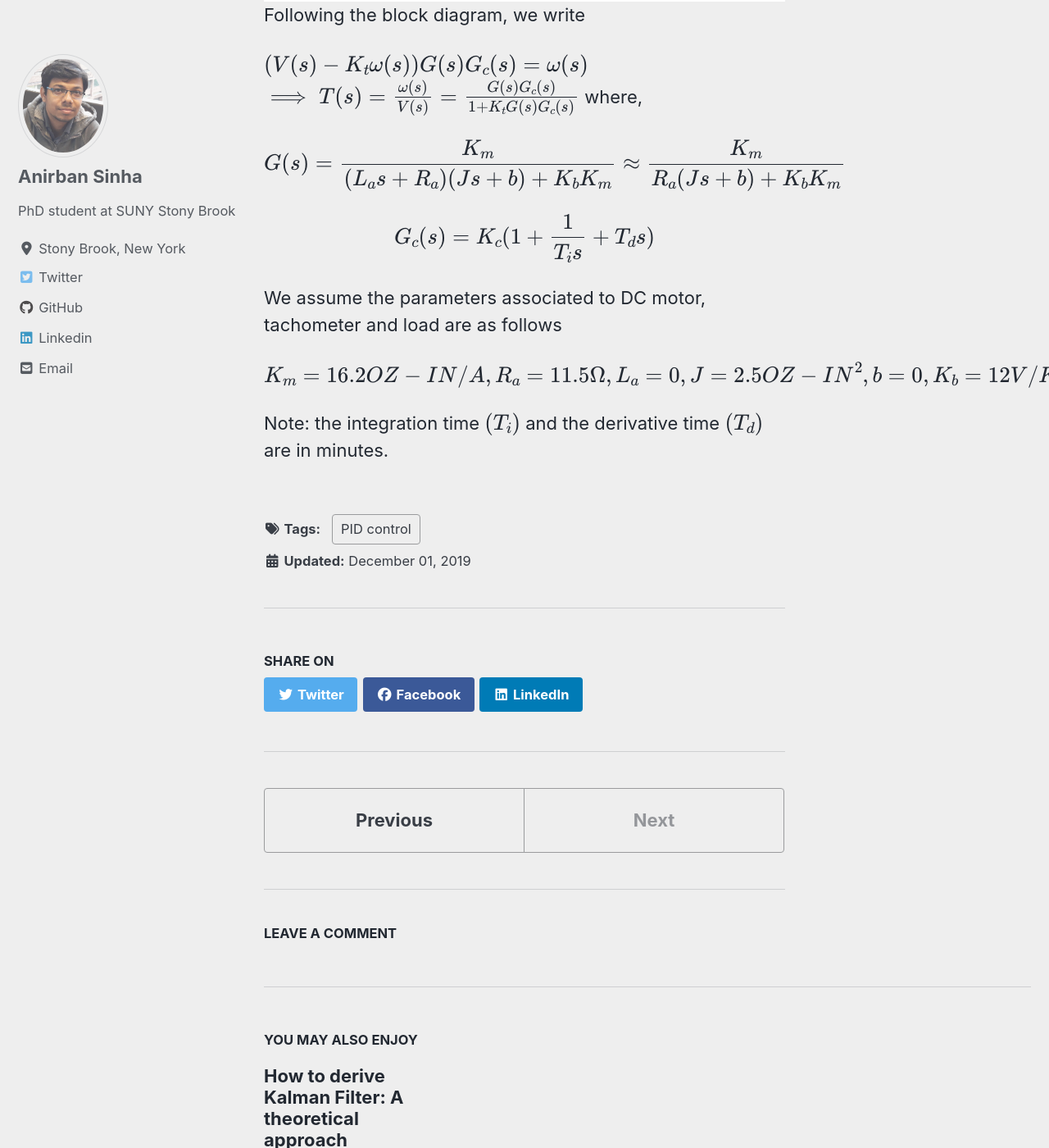
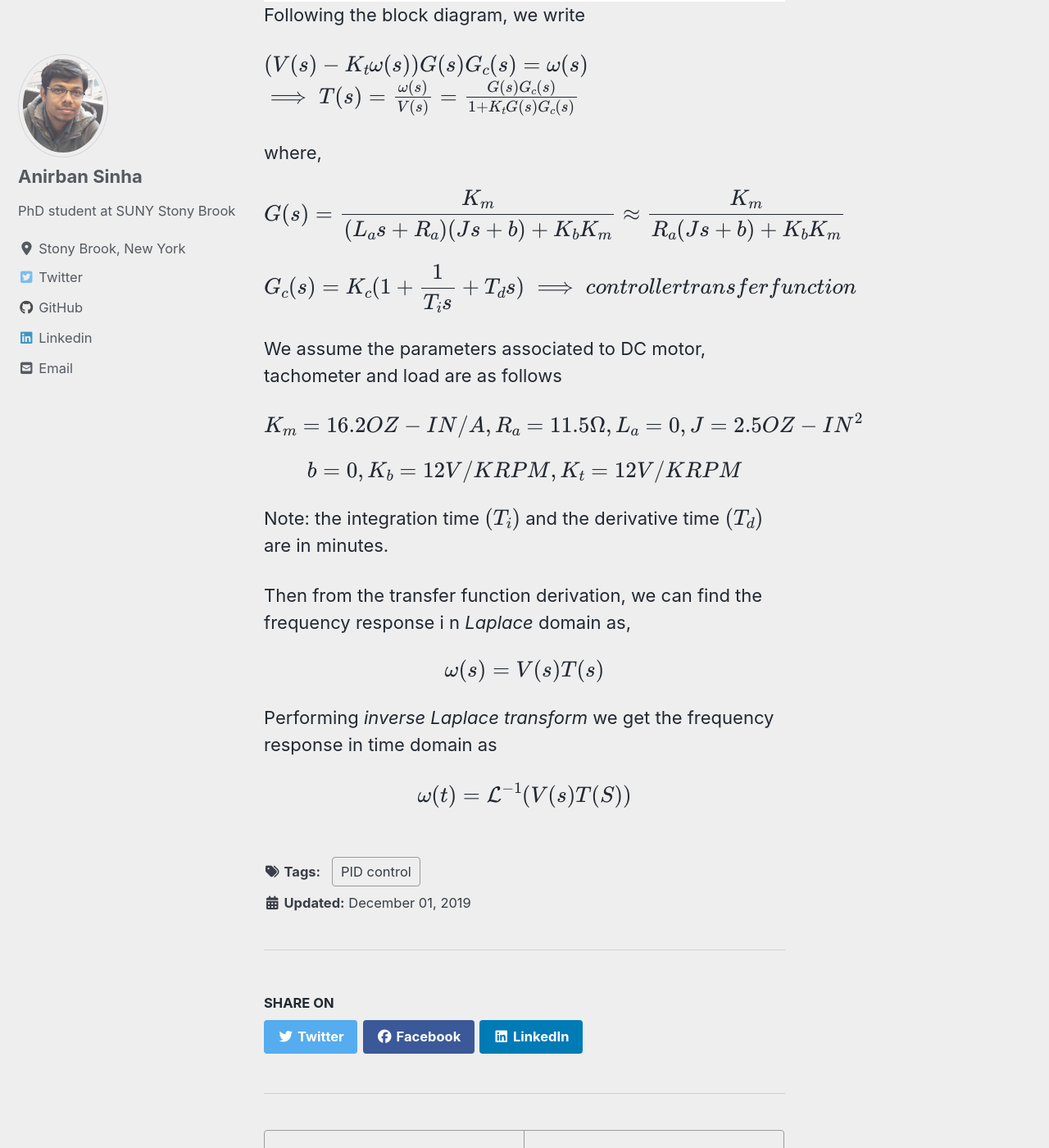
Before and after one commit to mattsinbot/mattsinbot.github.io, a Jekyll site: the page built from _posts/2019-12-3-PID.md, in a window 1280 px wide and 1400 px high, scrolled down 2631 px. Shown: the whole window at 82% size. Built offline with Jekyll 4.4.1, drawn with Linux system fonts in a browser that asks for light colours; cached includes are drawn as plain includes; nearby versions of some CDN libraries; formulas are drawn with MathJax 3; comment, search, counter and statistics services are not loaded.

Commit message:
pid post updated

```diff
--- a/_posts/2019-12-3-PID.md
+++ b/_posts/2019-12-3-PID.md
@@ -25,14 +25,25 @@ Following the block diagram, we write
 
 $$\left(V(s) - K_t\omega(s)\right)G(s)G_c(s) = \omega(s)$$
 $$\implies T(s) = \frac{\omega(s)}{V(s)}=\frac{G(s)G_c(s)}{1+K_tG(s)G_c(s)}$$
+
 where,
 
 $$G(s) = \frac{K_m}{(L_as+R_a)(Js+b)+K_bK_m}\approx\frac{K_m}{R_a(Js+b)+K_bK_m}$$
 
-$$G_c(s) = K_c(1+\frac{1}{T_is}+T_ds)$$
+$$G_c(s) = K_c(1+\frac{1}{T_is}+T_ds) \implies controller transfer function$$
 
 We assume the parameters associated to DC motor, tachometer and load are as follows
 
-$$K_m = 16.2 OZ-IN/A, R_a = 11.5 \Omega, L_a = 0, J = 2.5 OZ-IN^2, b = 0, K_b = 12V/KRPM, K_t = 12V/KRPM$$
+$$K_m = 16.2 OZ-IN/A, R_a = 11.5 \Omega, L_a = 0, J = 2.5 OZ-IN^2$$
+
+$$b = 0, K_b = 12V/KRPM, K_t = 12V/KRPM$$
 
 Note: the integration time $$(T_i)$$ and the derivative time $$(T_d)$$ are in minutes.
+
+Then from the transfer function derivation, we can find the frequency response i n *Laplace* domain as,
+
+$$\omega(s) = V(s)T(s)$$
+
+Performing *inverse Laplace transform* we get the frequency response in time domain as
+
+$$\omega(t) = \mathcal{L}^{-1}(V(s)T(S))$$
```
